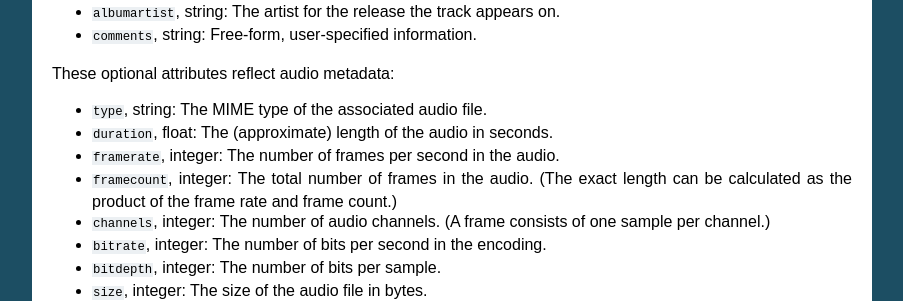
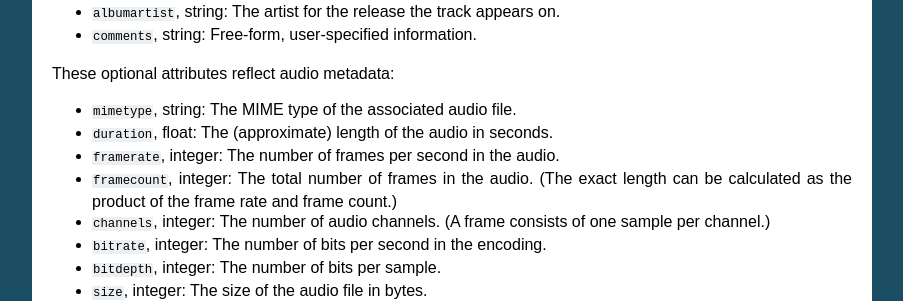
Before and after one commit to beetbox/aura, a Sphinx documentation site: the page built from docs/api.rst, in a window 1280 px wide and 900 px high, scrolled down 5216 px. Shown: the part 155-456 px from the top of the window, without its empty margins (198-1101 px from the left). Built offline with Sphinx 7.4.7, drawn with Linux system fonts in a browser that asks for light colours.

Commit message:
Changed 'type' attribute to 'mimetype'
Following the JSON:API spec:
'...a resource can not have an attribute ... named type...'

https://jsonapi.org/format/#document-resource-object-fields

```diff
--- a/docs/api.rst
+++ b/docs/api.rst
@@ -383,7 +383,7 @@ Tracks **MAY** have these attributes:
 
 These optional attributes reflect audio metadata:
 
-* ``type``, string: The MIME type of the associated audio file.
+* ``mimetype``, string: The MIME type of the associated audio file.
 * ``duration``, float: The (approximate) length of the audio in seconds.
 * ``framerate``, integer: The number of frames per second in the audio.
 * ``framecount``, integer: The total number of frames in the audio.
@@ -643,7 +643,7 @@ These fields on image resource objects are optional:
 
 * ``role``, string: A description of the image's purpose: "cover" for primary
   album art, etc.
-* ``type``, string: The MIME type of the image.
+* ``mimetype``, string: The MIME type of the image.
 * ``width``, integer: The image's width in pixels.
 * ``height``, integer: The image's height in pixels.
 * ``size``, integer: The size of the image data in bytes.
```
